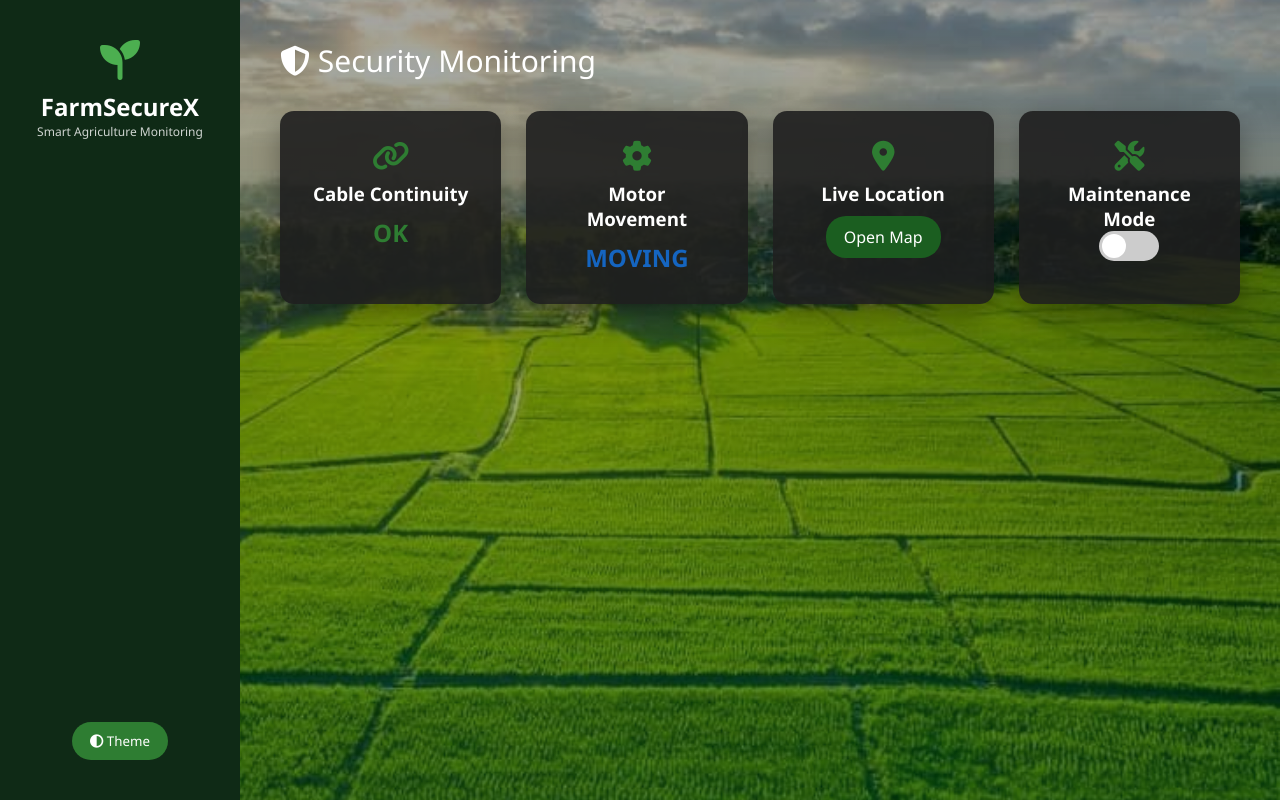
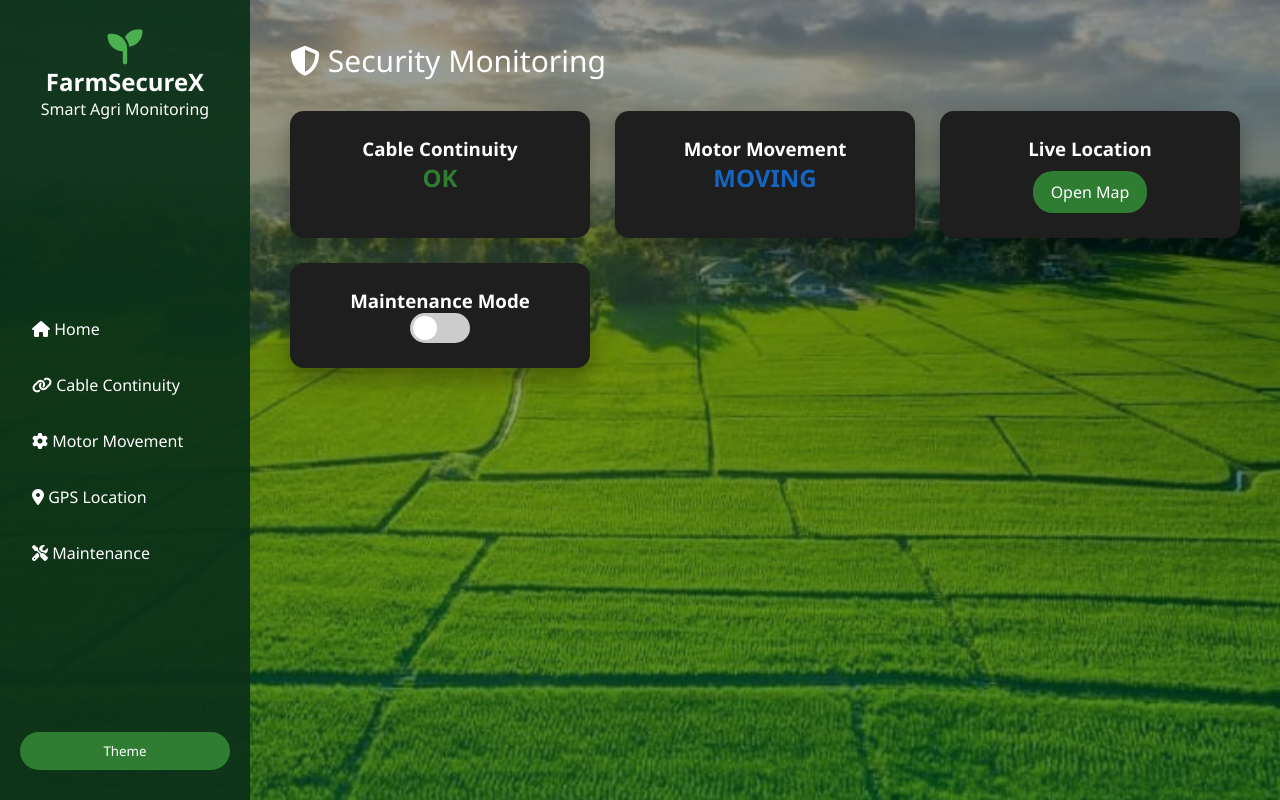
Before and after one commit to Animore-107/farmsecurex, a plain HTML site: page index.html in a window 1280 px wide. Both pictures are taken after a click on the button "Theme". Drawn offline with Linux system fonts and the light colour scheme.

Commit message:
updated UI theme and icons

```diff
--- a/farmsecurex.css
+++ b/farmsecurex.css
@@ -6,19 +6,13 @@ font-family:Segoe UI, Arial;
 transition:0.3s;
 }
 
-/* BACKGROUND IMAGE */
-
 body{
 
-background-image:url("farm.jpg");
-background-size:cover;
-background-position:center;
-background-repeat:no-repeat;
-background-attachment:fixed;
+background:url("farm.jpg") center/cover no-repeat fixed;
 
 }
 
-/* DARK OVERLAY */
+/* overlay */
 
 body::before{
 
@@ -30,85 +24,85 @@ width:100%;
 height:100%;
 
 background:linear-gradient(
-rgba(0,0,0,0.35),
-rgba(0,60,20,0.45)
+rgba(0,0,0,0.4),
+rgba(0,80,40,0.45)
 );
 
 z-index:-1;
 
 }
 
-/* MAIN LAYOUT */
+/* layout */
 
 .main-layout{
-
 display:flex;
 height:100vh;
-
 }
 
-/* SIDEBAR */
+/* sidebar */
 
 .sidebar{
 
-width:240px;
-background:rgba(16,60,32,0.9);
+width:250px;
+background:rgba(12,50,25,0.95);
 color:white;
 
 display:flex;
 flex-direction:column;
 justify-content:space-between;
-align-items:center;
 
-padding:40px 20px;
-
-backdrop-filter:blur(6px);
+padding:30px 20px;
 
 }
 
-/* LOGO */
+/* logo */
 
 .logo{
+text-align:center;
+margin-bottom:30px;
+}
 
-text-align:center;
+.logo i{
+font-size:35px;
+color:#4CAF50;
+}
+
+/* menu */
+
+.menu{
+list-style:none;
+}
+
+.menu li{
+
+padding:12px;
+margin:10px 0;
+cursor:pointer;
+
+border-radius:8px;
 
 }
 
-.logo-icon{
+.menu li:hover{
 
-font-size:40px;
-color:#4CAF50;
+background:#2e7d32;
 
 }
 
-.logo h2{
-
-margin-top:10px;
-font-size:24px;
-
-}
-
-.logo p{
-
-font-size:12px;
-opacity:0.8;
-
-}
-
-/* THEME BUTTON */
+/* toggle */
 
 .toggle{
 
 background:#2e7d32;
 border:none;
-padding:10px 18px;
+padding:10px;
 border-radius:20px;
 color:white;
 cursor:pointer;
 
 }
 
-/* DASHBOARD */
+/* dashboard */
 
 .dashboard{
 
@@ -116,8 +110,6 @@ flex:1;
 padding:40px;
 
 }
-
-/* HEADER */
 
 .header{
 
@@ -127,117 +119,76 @@ margin-bottom:30px;
 
 }
 
-/* CONTAINER */
+/* cards */
 
 .container{
 
 display:grid;
-
 grid-template-columns:repeat(auto-fit,minmax(220px,1fr));
-
 gap:25px;
 
 }
-
-/* CARD */
 
 .card{
 
 background:rgba(255,255,255,0.9);
 
-padding:30px;
+padding:25px;
 
 border-radius:14px;
 
-box-shadow:0 10px 30px rgba(0,0,0,0.35);
+text-align:center;
 
-text-align:center;
+box-shadow:0 10px 25px rgba(0,0,0,0.35);
 
 }
 
-/* CARD HOVER */
-
 .card:hover{
-
-transform:translateY(-8px);
-box-shadow:0 12px 35px rgba(0,0,0,0.45);
-
+transform:translateY(-6px);
 }
 
-/* SENSOR ICON */
-
-.sensor-icon{
-
-font-size:30px;
-margin-bottom:10px;
-color:#2e7d32;
-
-}
-
-/* STATUS */
+/* status */
 
 .status{
 
 font-size:24px;
 font-weight:bold;
-margin-top:10px;
 
 }
 
-.ok{
+.ok{color:#2e7d32;}
+.moving{color:#1565c0;}
 
-color:#2e7d32;
-
-}
-
-.moving{
-
-color:#1565c0;
-
-}
-
-/* MAP BUTTON */
+/* map button */
 
 .mapbtn{
 
 display:inline-block;
-
+margin-top:10px;
 background:#2e7d32;
 color:white;
-
 padding:10px 18px;
-
 border-radius:20px;
-
 text-decoration:none;
-
-margin-top:10px;
 
 }
 
-/* SWITCH BUTTON */
+/* switch */
 
-.switch {
-
+.switch{
 position:relative;
 display:inline-block;
 width:60px;
 height:30px;
-
 }
 
-.switch input {
-
+.switch input{
 opacity:0;
-width:0;
-height:0;
-
 }
 
-.slider {
+.slider{
 
 position:absolute;
-cursor:pointer;
 top:0;
 left:0;
 right:0;
@@ -249,10 +200,10 @@ border-radius:30px;
 
 }
 
-.slider:before {
+.slider:before{
 
+content:"";
 position:absolute;
-content:"";
 
 height:24px;
 width:24px;
@@ -264,39 +215,86 @@ background:white;
 
 border-radius:50%;
 
-transition:0.3s;
-
 }
 
-input:checked + .slider {
+input:checked + .slider{
 
 background:#2e7d32;
 
 }
 
-input:checked + .slider:before {
+input:checked + .slider:before{
 
 transform:translateX(28px);
 
 }
 
-/* DARK MODE */
+/* popup */
+
+.popup{
+
+position:fixed;
+
+top:0;
+left:0;
+
+width:100%;
+height:100%;
+
+display:none;
+
+align-items:center;
+justify-content:center;
+
+background:rgba(0,0,0,0.6);
+
+}
+
+.popup-content{
+
+background:white;
+
+padding:30px;
+
+border-radius:12px;
+
+max-width:400px;
+
+text-align:center;
+
+animation:pop 0.3s ease;
+
+}
+
+.close{
+
+position:absolute;
+top:10px;
+right:20px;
+cursor:pointer;
+font-size:25px;
+
+}
+
+@keyframes pop{
+
+from{transform:scale(0.8)}
+to{transform:scale(1)}
+
+}
+
+/* dark mode */
 
 .dark-mode .card{
 
-background:rgba(30,30,30,0.9);
+background:#1e1e1e;
 color:white;
 
 }
 
-.dark-mode .sidebar{
+.dark-mode .popup-content{
 
-background:#0f2a16;
+background:#1e1e1e;
+color:white;
 
 }
-
-.dark-mode .mapbtn{
-
-background:#1b5e20;
-
-}
--- a/index.html
+++ b/index.html
@@ -10,8 +10,8 @@
 
 <link rel="stylesheet" href="farmsecurex.css">
 
-<!-- ICON LIBRARY -->
-<link rel="stylesheet" href="https://cdnjs.cloudflare.com/ajax/libs/font-awesome/6.5.0/css/all.min.css">
+<link rel="stylesheet"
+href="https://cdnjs.cloudflare.com/ajax/libs/font-awesome/6.5.0/css/all.min.css">
 
 </head>
 
@@ -24,19 +24,43 @@
 <div class="sidebar">
 
 <div class="logo">
-<i class="fa-solid fa-seedling logo-icon"></i>
+<i class="fa-solid fa-seedling"></i>
 <h2>FarmSecureX</h2>
-<p>Smart Agriculture Monitoring</p>
+<p>Smart Agri Monitoring</p>
 </div>
 
+<ul class="menu">
+
+<li onclick="showSection('home')">
+<i class="fa-solid fa-house"></i> Home
+</li>
+
+<li onclick="showSection('continuity')">
+<i class="fa-solid fa-link"></i> Cable Continuity
+</li>
+
+<li onclick="showSection('motor')">
+<i class="fa-solid fa-gear"></i> Motor Movement
+</li>
+
+<li onclick="showSection('gps')">
+<i class="fa-solid fa-location-dot"></i> GPS Location
+</li>
+
+<li onclick="showSection('maintenance')">
+<i class="fa-solid fa-screwdriver-wrench"></i> Maintenance
+</li>
+
+</ul>
+
 <button class="toggle" onclick="toggleMode()">
-<i class="fa-solid fa-circle-half-stroke"></i> Theme
+Theme
 </button>
 
 </div>
 
 
-<!-- DASHBOARD -->
+<!-- MAIN CONTENT -->
 
 <div class="dashboard">
 
@@ -48,11 +72,7 @@ Security Monitoring
 
 <div class="container">
 
-<!-- Cable Continuity -->
-
 <div class="card">
-
-<i class="fa-solid fa-link sensor-icon"></i>
 
 <h3>Cable Continuity</h3>
 
@@ -63,11 +83,7 @@ OK
 </div>
 
 
-<!-- Motor Movement -->
-
 <div class="card">
-
-<i class="fa-solid fa-gear sensor-icon"></i>
 
 <h3>Motor Movement</h3>
 
@@ -78,11 +94,7 @@ MOVING
 </div>
 
 
-<!-- GPS -->
-
 <div class="card">
-
-<i class="fa-solid fa-location-dot sensor-icon"></i>
 
 <h3>Live Location</h3>
 
@@ -97,11 +109,7 @@ Open Map
 </div>
 
 
-<!-- Maintenance Toggle -->
-
 <div class="card">
-
-<i class="fa-solid fa-screwdriver-wrench sensor-icon"></i>
 
 <h3>Maintenance Mode</h3>
 
@@ -118,12 +126,56 @@ Open Map
 
 </div>
 
+
+<!-- POPUP PANEL -->
+
+<div id="popup" class="popup">
+
+<div class="popup-content">
+
+<span class="close" onclick="closePopup()">&times;</span>
+
+<div id="popup-text"></div>
+
+</div>
+
+</div>
+
+
 <script>
 
 function toggleMode(){
 document.body.classList.toggle("dark-mode");
 }
 
+function showSection(section){
+
+const text = {
+
+home:"FarmSecureX is a smart agricultural security monitoring system designed to monitor cable continuity, motor movement and equipment location in real time.",
+
+continuity:"Cable continuity monitoring ensures that the wiring and communication lines in the system are intact and not damaged.",
+
+motor:"Motor movement monitoring uses gyroscope sensors to detect whether the motor is moving or stationary.",
+
+gps:"The GPS module provides live location tracking of the equipment using satellite positioning.",
+
+maintenance:"Maintenance mode disables the monitoring system temporarily for inspection or servicing."
+
+}
+
+document.getElementById("popup-text").innerText = text[section];
+
+document.getElementById("popup").style.display = "flex";
+
+}
+
+function closePopup(){
+
+document.getElementById("popup").style.display = "none";
+
+}
+
 </script>
 
 </body>
```
